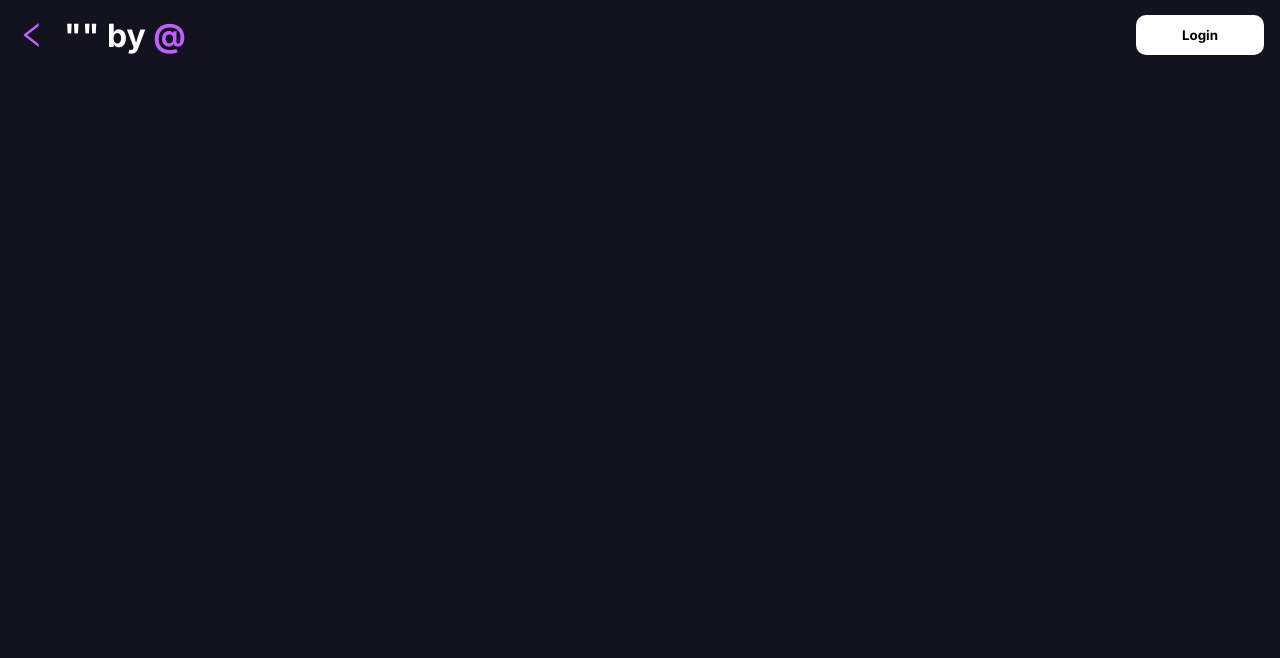
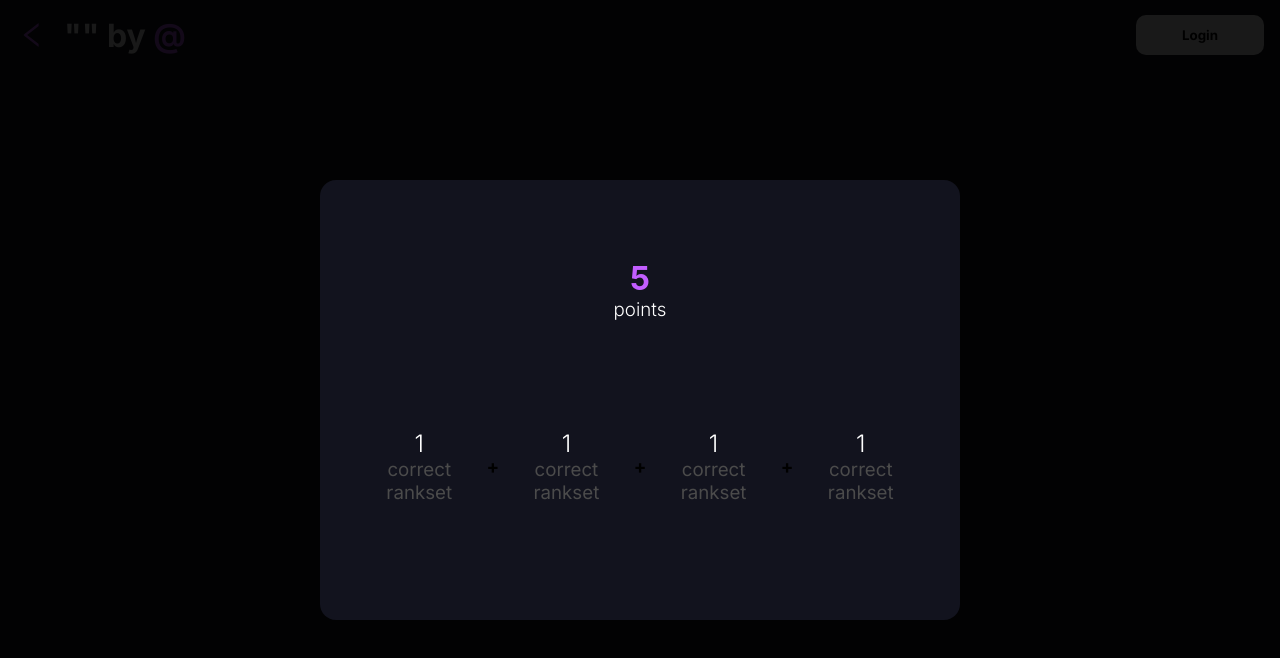
Before and after one commit to jmurphy5613/guess-that-rank, a Next.js app: page /valorant/1 in a window 1280 px wide. Shown: the top 658 px of the page. Built offline with nearby package versions, Linux system fonts and the light colour scheme; no server answers.

Commit message:
set up skeliton of new point popup

```diff
--- a/components/post-guess-popup/PostGuessPopup.module.css
+++ b/components/post-guess-popup/PostGuessPopup.module.css
@@ -10,8 +10,8 @@
 }
 
 .popup {
-    height: 50vh;
-    width: 25vw;
+    height: 55vh;
+    width: 50vw;
     background-color: rgb(18, 19, 30);
     border-radius: 1rem;
     display: flex;
@@ -79,3 +79,53 @@
         font-size: 1.2rem;
     }
 }
+
+
+
+/* Updated css for new result screeen */
+
+
+.total-points {
+    height: 30%;
+    width: 100%;
+    display: flex;
+    flex-direction: column;
+    justify-content: center;
+    align-items: center;
+}
+
+.total {
+    margin: 0;
+    color: #C25Eff;
+}
+
+.label {
+    font-family: "Inter";
+    font-weight: 200;
+    color: white;
+    margin: 0;
+}
+
+.point-contributions {
+    height: 50%;
+    width: 90%;
+    display: flex;
+    justify-content: space-between;
+    align-items: center;
+}
+
+.contribution-points {
+    font-family: "Inter";
+    font-weight: 200;
+    color: white;
+    margin: 0;
+    text-align: center;
+}
+
+.contribution-label {
+    font-family: "Inter";
+    font-weight: 400;
+    color: #4B4B4B;
+    margin: 0;
+    text-align: center;
+}
--- a/components/post-guess-popup/PostGuessPopup.tsx
+++ b/components/post-guess-popup/PostGuessPopup.tsx
@@ -52,7 +52,7 @@ const PostGuessPopup:React.FC<PostGuessPopupProps> = ({ correct, rankGuessed, co
     return (
         <div className={styles.root}>
             <div className={styles.popup}>
-                <h1 style={{ color: 'white' }}>{`Record: ${numberCorrect}-${numberIncorrect}`}</h1>
+                {/* <h1 style={{ color: 'white' }}>{`Record: ${numberCorrect}-${numberIncorrect}`}</h1>
                 {!correct && <h2 className={styles.guess}>You guessed: {shortRankToLongVal(rankGuessed)}</h2>}
                 {!correct &&
                 <>
@@ -67,7 +67,35 @@ const PostGuessPopup:React.FC<PostGuessPopupProps> = ({ correct, rankGuessed, co
                     else {
                         router.push(`/valorant/gameId=${unGuessedClips[0].id}`, `/valorant/${unGuessedClips[0].id}`);
                     }
-                }}>Go Next</button>
+                }}>Go Next</button> */}
+                <div className={styles["total-points"]}>
+                    <h1 className={styles.total}>5</h1>
+                    <h3 className={styles.label}>points</h3>
+                </div>
+                <div className={styles["point-contributions"]}>
+                    <div className={styles["point-contribution"]}>
+                        <h2 className={styles["contribution-points"]}>1</h2>
+                        <h3 className={styles["contribution-label"]}>correct rankset</h3>
+                    </div>
+                    <h3 className={styles.plus}>+</h3>
+                    <div className={styles["point-contribution"]}>
+                        <h2 className={styles["contribution-points"]}>1</h2>
+                        <h3 className={styles["contribution-label"]}>correct rankset</h3>
+                    </div>
+                    <h3 className={styles.plus}>+</h3>
+                    <div className={styles["point-contribution"]}>
+                        <h2 className={styles["contribution-points"]}>1</h2>
+                        <h3 className={styles["contribution-label"]}>correct rankset</h3>
+                    </div>
+                    <h3 className={styles.plus}>+</h3>
+                    <div className={styles["point-contribution"]}>
+                        <h2 className={styles["contribution-points"]}>1</h2>
+                        <h3 className={styles["contribution-label"]}>correct rankset</h3>
+                    </div>
+                </div>
+                <div className={styles.leave}>
+
+                </div>
             </div>
         </div>
     )
--- a/pages/valorant/[gameId].tsx
+++ b/pages/valorant/[gameId].tsx
@@ -55,7 +55,7 @@ const ClipPage = () => {
         value: ''
     });
 
-    const [guessed, setGuessed] = useState(false);
+    const [guessed, setGuessed] = useState(true);
     const [correct, setCorrect] = useState(false);
     const [correctRank, setCorrectRank] = useState("");
 
```
